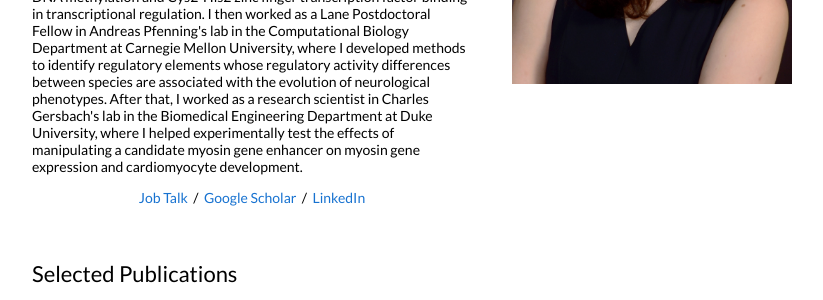
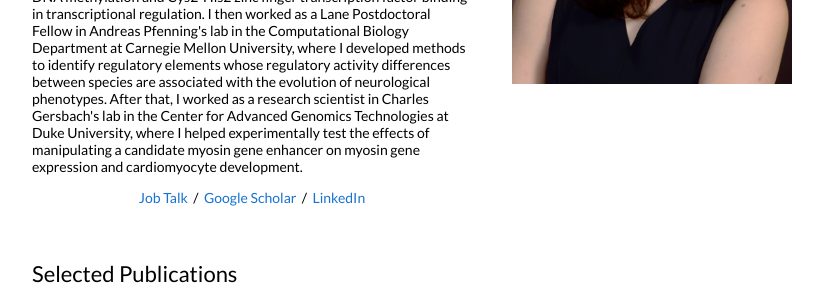
Before and after one commit to imk1/imk1.github.io, a Jekyll site: the page built from _posts/2024-2-29-Science2024.markdown, in a window 1280 px wide and 900 px high. Shown: the part 410-710 px from the top of the window, without its empty margins (228-1051 px from the left). Built offline with Jekyll 4.4.1, drawn with Linux system fonts in a browser that asks for light colours; some of the changed text lies outside the part shown.

Commit message:
I fixed some typos in my biography.

```diff
--- a/_layouts/default.html
+++ b/_layouts/default.html
@@ -29,7 +29,7 @@
               </h1>
               <p>I am an Assistant Professor in the Departments of Biological Sciences and Computational Biology at Carnegie Mellon University, where I am investigating the role of changes in transcriptional regulation in the evolution of vertebrate metabolic phenotypes and dissecting the sequence differences at regulatory element orthologs that have caused regulatory activity differences between species.  If you are interested in being a Ph.D. student in my lab, apply to Carnegie Mellon University's <a href="https://www.cmu.edu/bio/graduate/phd_program/">Ph.D. Program in Biological Sciences</a> or the Carnegie Mellon-University of Pittsburgh <a href="https://www.compbio.cmu.edu/prospective-students/apply.html">Ph.D. Program in Computational Biology</a>.  If you are interested in being a postdoc in my lab, you can apply <a href="http://apply.interfolio.com/142023">here</a>.
 			  </p>
-              <p>I received my B.S. in Mathematics with a minor in Biology from the Massachusetts Institute of Technology in 2010. There, I began my career as a computational biologist while doing research with Bonnie Berger. I next went to graduate school at Stanford University, where I received my Ph.D. in Computer Science in 2017. At Stanford, I worked in Hunter Fraser and Anshul Kundaje's labs to develop methods to analyze novel high-throughput sequencing datasets to better understand the roles of DNA methylation and Cys2-His2 zinc finger transcription factor binding in transcriptional regulation. I then worked as a Lane Postdoctoral Fellow in Andreas Pfenning's lab in the Computational Biology Department at Carnegie Mellon University, where I developed methods to identify regulatory elements whose regulatory activity differences between species are associated with the evolution of neurological phenotypes.  After that, I worked as a research scientist in Charles Gersbach's lab in the Biomedical Engineering Department at Duke University, where I helped experimentally test the effects of manipulating a candidate myosin gene enhancer on myosin gene expression and cardiomyocyte development.
+              <p>I received my B.S. in Mathematics with a minor in Biology from the Massachusetts Institute of Technology in 2010. There, I began my career as a computational biologist while doing research with Bonnie Berger. I next went to graduate school at Stanford University, where I received my Ph.D. in Computer Science in 2017. At Stanford, I worked in Hunter Fraser and Anshul Kundaje's labs to develop methods to analyze novel high-throughput sequencing datasets to better understand the roles of DNA methylation and Cys2-His2 zinc finger transcription factor binding in transcriptional regulation. I then worked as a Lane Postdoctoral Fellow in Andreas Pfenning's lab in the Computational Biology Department at Carnegie Mellon University, where I developed methods to identify regulatory elements whose regulatory activity differences between species are associated with the evolution of neurological phenotypes.  After that, I worked as a research scientist in Charles Gersbach's lab in the Center for Advanced Genomics Technologies at Duke University, where I helped experimentally test the effects of manipulating a candidate myosin gene enhancer on myosin gene expression and cardiomyocyte development.
               </p>
               <p style="text-align:center">
                 <a href="http://www.cs.cmu.edu/afs/cs/user/ikaplow/www/JobTalk/IreneKaplowJobTalk.mp4">Job Talk</a> &nbsp;/&nbsp;
```
